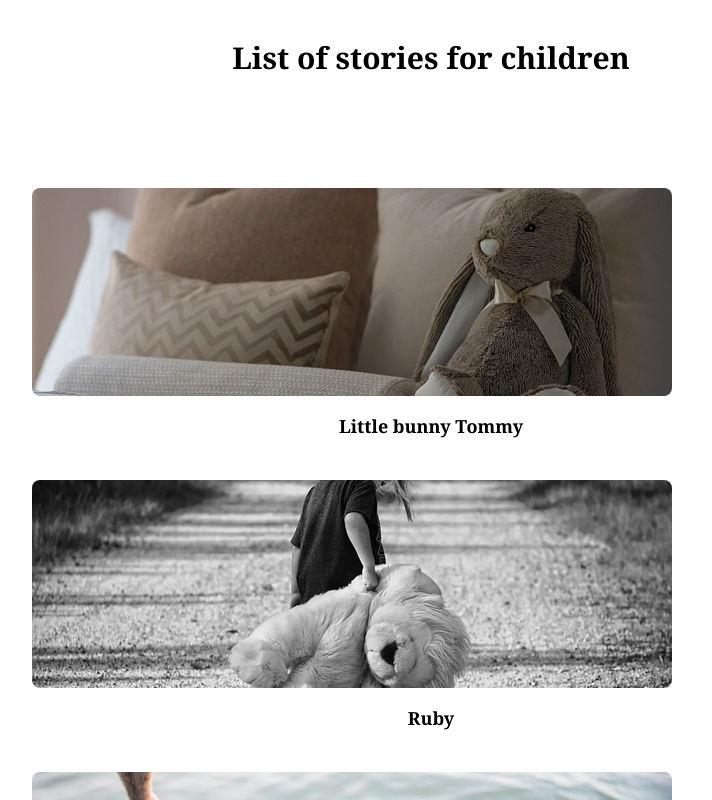
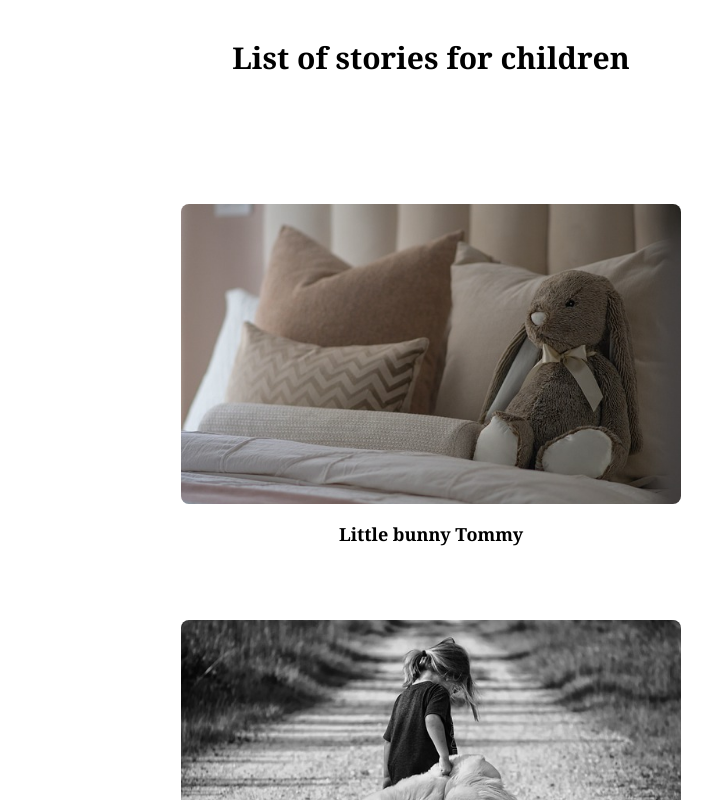
Before and after one commit to JolantaWro/learn, a Next.js app: page /story/baby in a window 1280 px wide. Shown: the top 800 px of the page, without its empty margins (209-921 px from the left). Built offline with nearby package versions, Linux system fonts and the light colour scheme.

Commit message:
change view img

```diff
--- a/app/story/baby/page.tsx
+++ b/app/story/baby/page.tsx
@@ -7,8 +7,7 @@ import Link from "next/link";
 export default function BabyMain() {
     return (
         <>
-            <Container>
-                <div className="px-30 py-10 flex flex-col items-center gap-10 col-span-12 sm:col-span-8">
+            <div className="px-30 py-10 flex flex-col items-center gap-10">
                 <h1 className="text-3xl text-center font-bold">List of stories for children</h1>
 
                 <div className='px-4 mt-8'>
@@ -23,8 +22,9 @@ export default function BabyMain() {
                         ))
                     }
                 </div>
+
+
             </div>
-            </Container>
         </>
     )
   }
@@ -39,9 +39,9 @@ type StoryProps = {
 const Story1Element = ({ imageUrl, href, title }: StoryProps) => {
     return (
         <div className='grid grid-cols-4 pt-10'>
-            <Link href={href} className="col-span-4">
+            <Link href={href} className="xs:col-span-4 p-4 col-span-8">
                 <div className='flex flex-col gap-4'>
-                    <Image className="h-52 rounded-lg object-cover" alt="abacus" src={imageUrl} />
+                    <Image className="xs:h-60 h-[300px] rounded-lg object-cover w-[500px]" alt="" src={imageUrl} />
                     <h3 className='font-bold text-lg text-center'>{title}</h3>
                 </div>
             </Link>
```
Also changed, not shown: public/story4a.jpg (added). Lines whose indentation alone changed are shown as unchanged.
